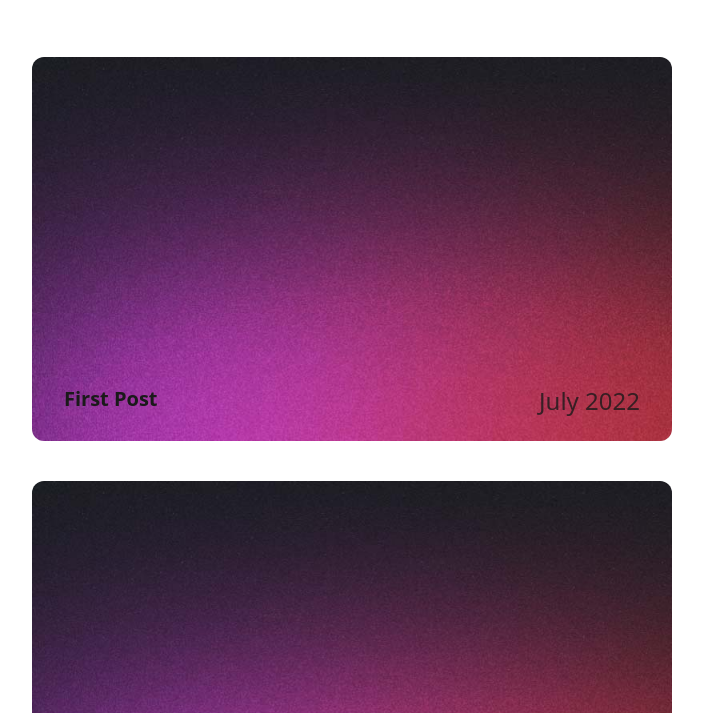
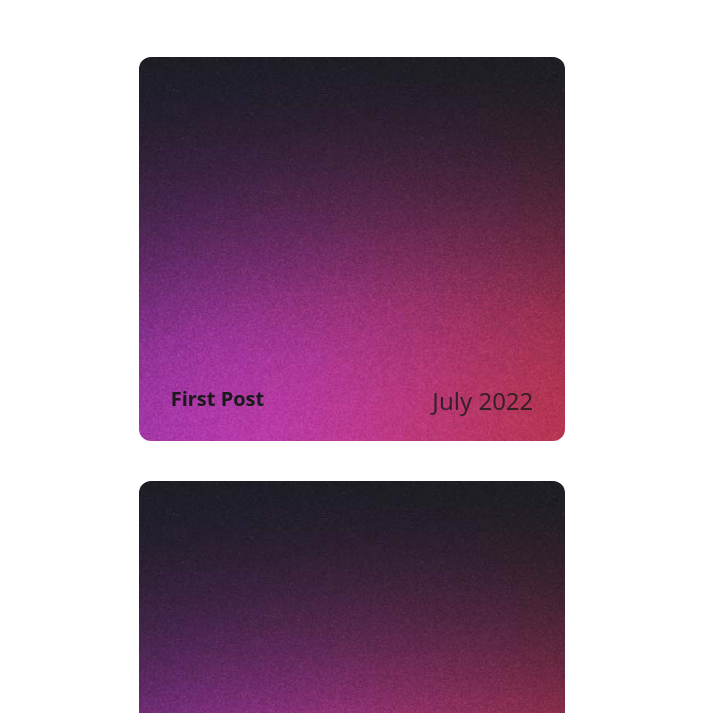
Before and after one commit to 43castro/43b, an Astro site: page / in a window 1280 px wide. Shown: the part 87-800 px from the top of the page, without its empty margins (288-991 px from the left). Built offline with nearby package versions, Linux system fonts and the light colour scheme; Astro itself is replaced by a stand-in of ours; a web font is replaced by a local one.

Commit message:
Article card changed

```diff
--- a/src/components/ArticleCard.astro
+++ b/src/components/ArticleCard.astro
@@ -7,7 +7,7 @@ const { blog } = Astro.props;
 const { title, date } = blog.data;
 ---
 
-<div class="bg-cover bg-center flex w-1/2 h-96 mx-auto mt-10 rounded-xl relative" style={{ backgroundImage: `url(${blog.data.image})`, backgroundSize: 'cover' }}>
+<div class="bg-cover bg-center flex w-1/3 h-96 mx-auto mt-10 rounded-xl relative" style={{ backgroundImage: `url(${blog.data.image})`, backgroundSize: 'cover' }}>
     <div class="absolute justify-between flex w-full px-8 bottom-6 text-2xl font-bold">
         <a href={`/blog/${blog.slug}`} class="text-xl hover:underline underline-offset-4">{title}</a>
         <time class="font-extralight opacity-80" datetime={date.toISOString()}>{date.toLocaleDateString(undefined, {
--- a/src/pages/index.astro
+++ b/src/pages/index.astro
@@ -7,7 +7,7 @@ const allPosts = await getCollection("blog");
 
 <Main>
 	<body>
-		<div class="mt-36 mb-10">
+		<div class="h-full mt-36 mb-10">
 			{allPosts.map((p) => <ArticleCard blog={p}/>)}
 		</div>
 	</body>
```
